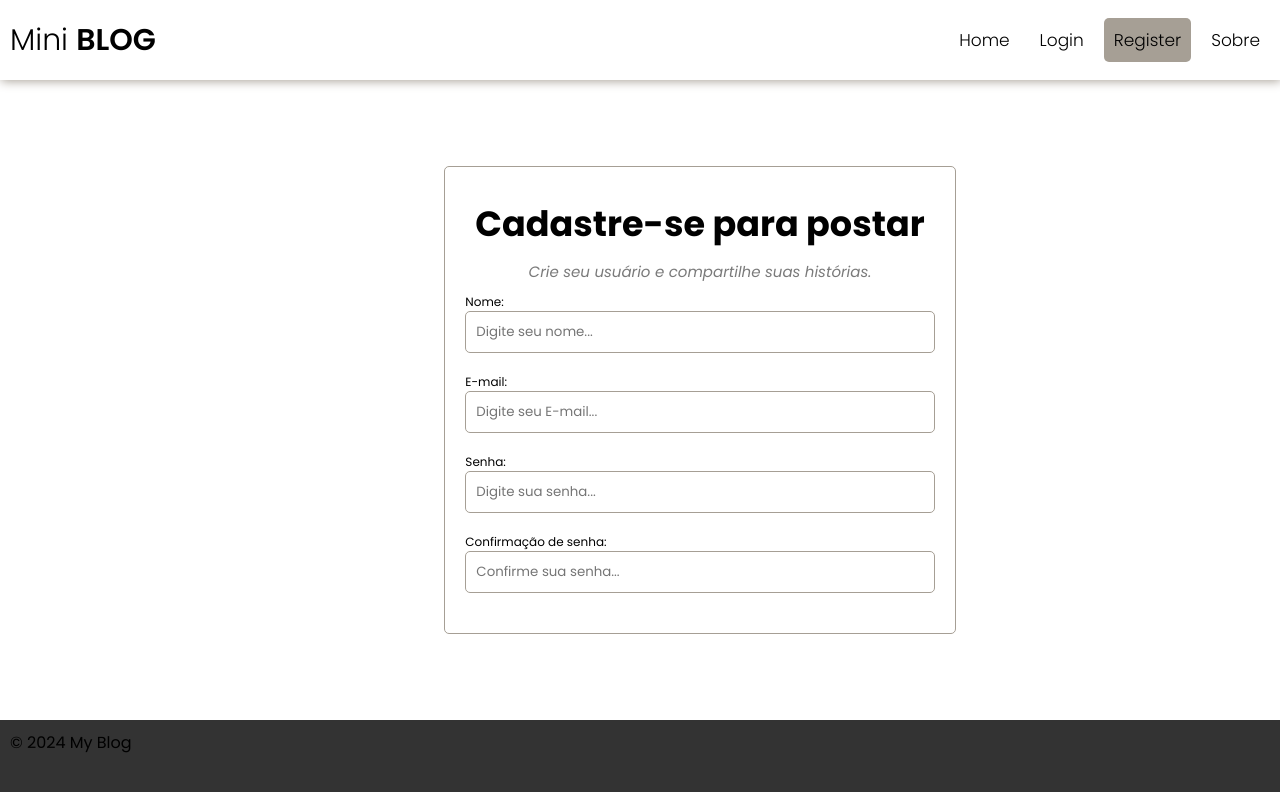
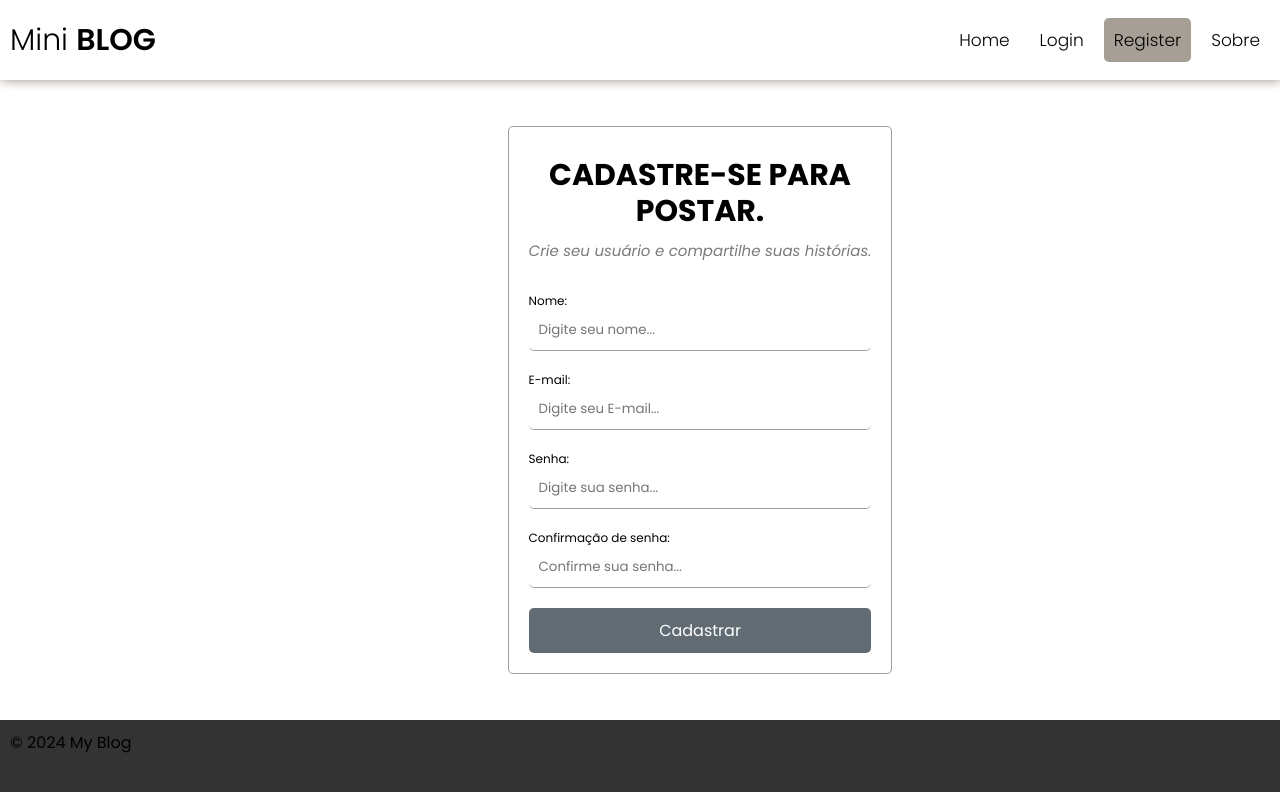
Before and after one commit to GleydsonLucena/curso_reactjs, a React (Vite) app in the folder 10_MINIBLOG/app_mini_blog/: page /register in a window 1280 px wide. Shown: the top 792 px of the page. Built offline with nearby package versions, Linux system fonts and the light colour scheme.

Commit message:
feat: estilizaçao da página de register.

```diff
--- a/10_MINIBLOG/app_mini_blog/src/components/Form/Form.jsx
+++ b/10_MINIBLOG/app_mini_blog/src/components/Form/Form.jsx
@@ -1,39 +1,58 @@
+import PropTypes from "prop-types";
 import Input from "./Input";
 
 import "../../pages/Register/Register.scss";
+import { useState } from "react";
 
-const Form = () => {
+const Form = ({ option }) => {
+  const [isRegister] = useState(option === "register" ? true : false);
+  const [isLogin] = useState(option === "login" ? true : false);
+
   return (
     <form className="form">
+      {isRegister && (
         <Input
           type="text"
           name="name"
           label="Nome"
           placeholder="Digite seu nome"
         />
+      )}
 
+      {(isLogin || isRegister) && (
         <Input
           type="email"
           name="email"
           label="E-mail"
           placeholder="Digite seu E-mail"
         />
+      )}
 
+      {(isLogin || isRegister) && (
         <Input
           type="password"
           name="password"
           label="Senha"
           placeholder="Digite sua senha"
         />
+      )}
 
+      {isRegister && (
         <Input
           type="password"
           name="ConfirmPassword"
           label="Confirmação de senha"
           placeholder="Confirme sua senha"
         />
+      )}
+
+      <button type="submit">{isRegister ? "Cadastrar" : "Entrar"}</button>
     </form>
   );
 };
 
+Form.propTypes = {
+  option: PropTypes.string.isRequired,
+};
+
 export default Form;
--- a/10_MINIBLOG/app_mini_blog/src/pages/Register/Register.jsx
+++ b/10_MINIBLOG/app_mini_blog/src/pages/Register/Register.jsx
@@ -4,9 +4,12 @@ import "./Register.scss";
 const Register = () => {
   return (
     <section className="register">
-      <h1>Cadastre-se para postar</h1>
+      <h1>
+        Cadastre-se para <span>postar.</span>
+      </h1>
       <p>Crie seu usuário e compartilhe suas histórias.</p>
-      <Form />
+      {/* Passe um parametro via props  para o fomulário 'register' ou 'login' */}
+      <Form option="register" />
     </section>
   );
 };
--- a/10_MINIBLOG/app_mini_blog/src/pages/Register/Register.scss
+++ b/10_MINIBLOG/app_mini_blog/src/pages/Register/Register.scss
@@ -7,46 +7,21 @@
   border-radius: variables.$border-radius-default;
 
   h1 {
-    font-size: 3.5rem;
+    display: block;
+    font-size: 3rem;
     margin: variables.$mg-default;
+    line-height: 1.2;
+    text-transform: uppercase;
+
+    span {
+      display: block;
+    }
   }
 
   p {
-    margin: variables.$mg-default;
+    margin: 0 0 3rem 0;
     font-size: 1.5rem;
     color: variables.$color4;
     font-style: italic;
   }
-
-  .form {
-    display: flex;
-    flex-direction: column;
-    width: 100%;
-
-    label {
-      display: flex;
-      flex-direction: column;
-      margin: 0;
-      margin-bottom: variables.$padding-default;
-      font-size: 1.2rem;
-
-      span {
-        text-align: start;
-      }
-
-      input {
-        text-align: start;
-        border: 0.1rem solid variables.$color3;
-        padding: variables.$padding-default;
-        border-radius: variables.$border-radius-default;
-        margin-bottom: variables.$mg-default;
-
-        &:focus {
-          outline: none;
-          border-color: variables.$color5;
-          box-shadow: 0 0 0.3rem 0.1rem #00000042;
-        }
-      }
-    }
-  }
 }
--- a/10_MINIBLOG/app_mini_blog/src/styles/Global.scss
+++ b/10_MINIBLOG/app_mini_blog/src/styles/Global.scss
@@ -34,4 +34,58 @@ textarea:focus {
 button,
 a {
   cursor: pointer;
+  border: none;
+  background-color: transparent;
 }
+
+button {
+  text-align: center;
+  padding: variables.$padding-default;
+  border-radius: variables.$border-radius-default;
+  font-size: 1.6rem;
+  color: variables.$colorPrimary;
+  background-color: variables.$color5;
+  transition: background-color 500ms ease;
+
+  &:hover {
+    background-color: variables.$color4;
+  }
+
+  &[disabled] {
+    background-color: #d0cfcf;
+    cursor: not-allowed;
+  }
+}
+
+.form {
+  display: flex;
+  flex-direction: column;
+  width: 100%;
+
+  label {
+    display: flex;
+    flex-direction: column;
+    margin: 0;
+    margin-bottom: variables.$padding-default;
+    font-size: 1.2rem;
+
+    span {
+      text-align: start;
+    }
+
+    input {
+      text-align: start;
+      border: none;
+      border-bottom: 0.1rem solid variables.$color3;
+      padding: variables.$padding-default;
+      border-radius: variables.$border-radius-default;
+      margin-bottom: variables.$mg-default;
+
+      &:focus {
+        outline: none;
+        border-color: variables.$color5;
+        box-shadow: 0 0 0.3rem 0.1rem #00000042;
+      }
+    }
+  }
+}
```
Lines whose indentation alone changed are shown as unchanged.
